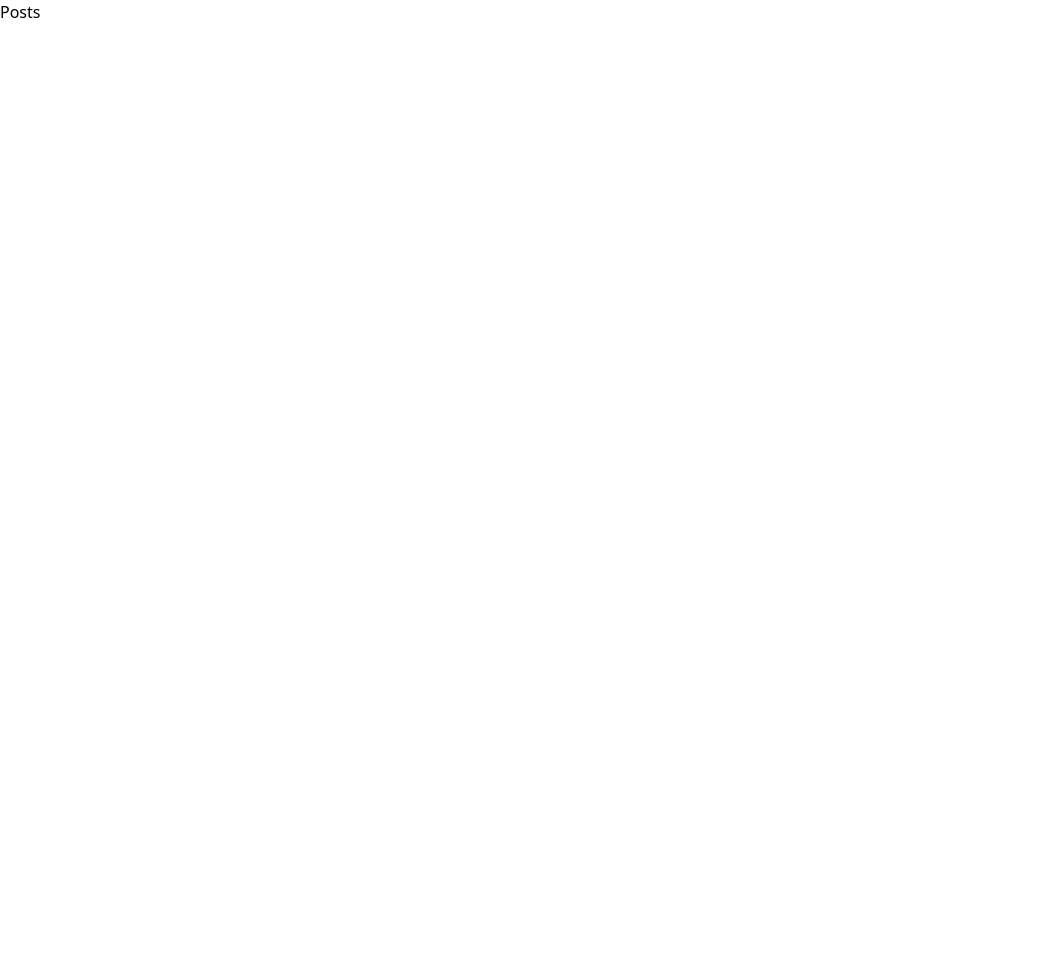
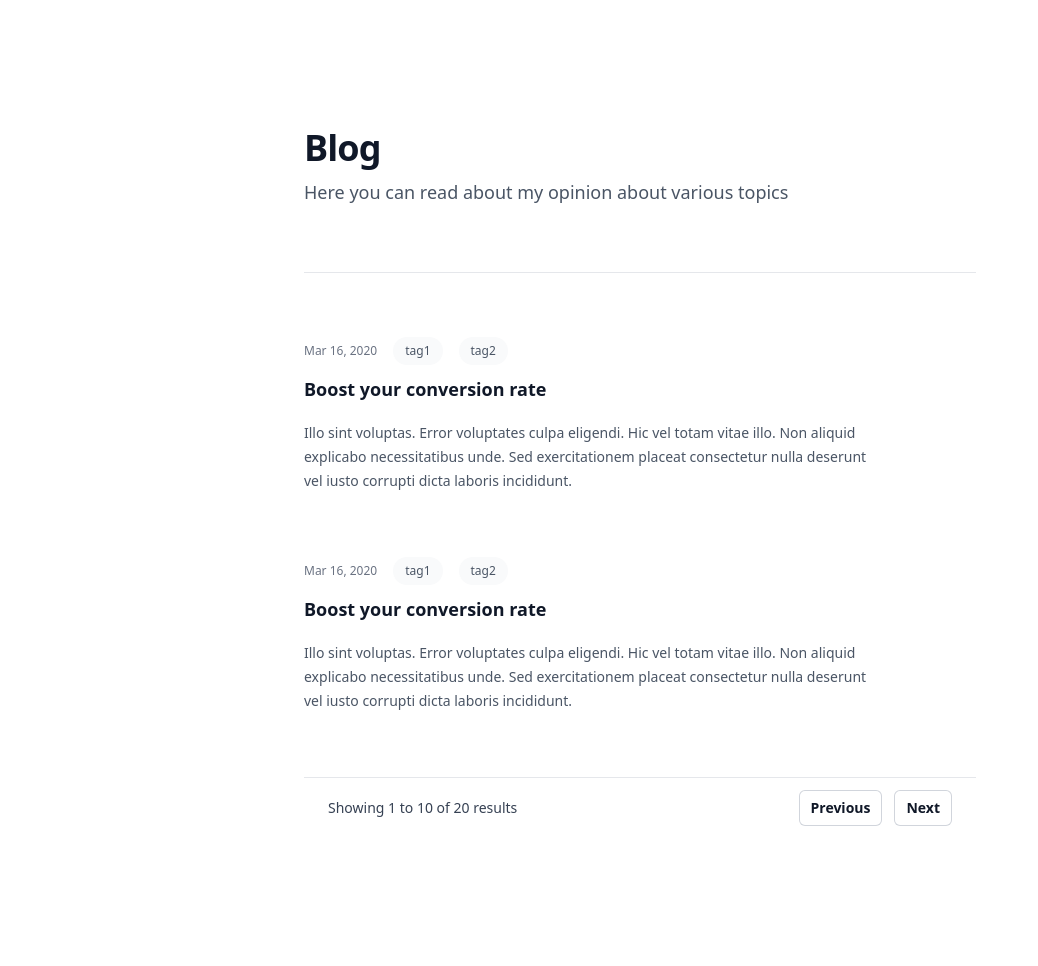
Before and after one commit to ImNickDDMe/myblog, a Django app: page /blog/ in a window 1280 px wide. Before the commit the part shown is almost empty. Shown: the whole page, without its empty margins (0-1038 px from the left). Before the commit the page ends 18 px from the top, so only its background shows below. Run offline with Django 5.2, Linux system fonts and the light colour scheme; some libraries are stand-ins or nearby versions.

Commit message:
Add Tailwind Template

```diff
--- a/blog/admin.py
+++ b/blog/admin.py
@@ -33,7 +33,7 @@ class PostAdmin(admin.ModelAdmin):
     list_display = ('title', 'slug', 'publish', 'view_author', 'status')
     list_filter = ('publish', 'status', 'created_at')
     search_fields = ['title', 'body']
-    prepopulated_fields = {'slug': ('title')}
+    prepopulated_fields = {'slug': ['title']}
     raw_id_fields = ['author']
     date_hierarchy = 'publish'
     ordering = ['status', 'publish']
--- a/blog/templates/post/post_details.html
+++ b/blog/templates/post/post_details.html
@@ -1,6 +1,6 @@
 {% extends 'base.html' %}
 
-{% block title %}Home{% endblock title %}
+{% block title %}Post Details{% endblock title %}
 
 {% block content %}
     <h1>Myblog</h1>
--- a/blog/templates/post/post_list.html
+++ b/blog/templates/post/post_list.html
@@ -3,5 +3,75 @@
 {% block title %}Posts{% endblock title %}
 
 {% block content %}
-    <h1>Posts</h1>
+    <div class="mt-10 space-y-16 border-t border-gray-200 pt-10 sm:mt-16 sm:pt-16">
+        <article class="flex max-w-xl flex-col items-start justify-between">
+            <div class="flex items-center gap-x-4 text-xs">
+                <time datetime="2020-03-16" class="text-gray-500">Mar 16, 2020</time>
+                <a href="{% url 'blog:post_list' %}"
+                    class="relative z-10 rounded-full bg-gray-50 px-3 py-1.5 font-medium text-gray-600 hover:bg-gray-100">tag1</a>
+                <a href="{% url 'blog:post_list' %}"
+                    class="relative z-10 rounded-full bg-gray-50 px-3 py-1.5 font-medium text-gray-600 hover:bg-gray-100">tag2</a>
+            </div>
+            <div class="group relative">
+                <h3 class="mt-3 text-lg font-semibold leading-6 text-gray-900 group-hover:text-gray-600">
+                    <a href="{% url 'blog:post_list' %}">
+                        <span class="absolute inset-0"></span>
+                        Boost your conversion rate
+                    </a>
+                </h3>
+                <p class="mt-5 line-clamp-3 text-sm leading-6 text-gray-600">Illo sint voluptas. Error
+                    voluptates culpa eligendi. Hic vel totam vitae illo. Non aliquid explicabo
+                    necessitatibus unde. Sed exercitationem placeat consectetur nulla deserunt vel iusto
+                    corrupti dicta laboris incididunt.</p>
+            </div>
+        </article>
+
+        <article class="flex max-w-xl flex-col items-start justify-between">
+            <div class="flex items-center gap-x-4 text-xs">
+                <time datetime="2020-03-16" class="text-gray-500">Mar 16, 2020</time>
+                <a href="{% url 'blog:post_list' %}"
+                    class="relative z-10 rounded-full bg-gray-50 px-3 py-1.5 font-medium text-gray-600 hover:bg-gray-100">tag1</a>
+                <a href="{% url 'blog:post_list' %}"
+                    class="relative z-10 rounded-full bg-gray-50 px-3 py-1.5 font-medium text-gray-600 hover:bg-gray-100">tag2</a>
+            </div>
+            <div class="group relative">
+                <h3 class="mt-3 text-lg font-semibold leading-6 text-gray-900 group-hover:text-gray-600">
+                    <a href="{% url 'blog:post_list' %}">
+                        <span class="absolute inset-0"></span>
+                        Boost your conversion rate
+                    </a>
+                </h3>
+                <p class="mt-5 line-clamp-3 text-sm leading-6 text-gray-600">Illo sint voluptas. Error
+                    voluptates culpa eligendi. Hic vel totam vitae illo. Non aliquid explicabo
+                    necessitatibus unde. Sed exercitationem placeat consectetur nulla deserunt vel iusto
+                    corrupti dicta laboris incididunt.</p>
+            </div>
+        </article>
+
+        <!-- More posts... -->
+
+        <!-- pagination.html -->
+        <nav class="flex items-center justify-between border-t border-gray-200 bg-white px-4 py-3 sm:px-6"
+        aria-label="Pagination">
+        <div class="hidden sm:block">
+            <p class="text-sm text-gray-700">
+                Showing
+                <span class="font-medium">1</span>
+                to
+                <span class="font-medium">10</span>
+                of
+                <span class="font-medium">20</span>
+                results
+            </p>
+        </div>
+        <div class="flex flex-1 justify-between sm:justify-end">
+            <a href="{% url 'blog:post_list' %}"
+                class="relative inline-flex items-center rounded-md bg-white px-3 py-2 text-sm font-semibold text-gray-900 ring-1 ring-inset ring-gray-300 hover:bg-gray-50 focus-visible:outline-offset-0">Previous</a>
+            <a href="{% url 'blog:post_list' %}"
+                class="relative ml-3 inline-flex items-center rounded-md bg-white px-3 py-2 text-sm font-semibold text-gray-900 ring-1 ring-inset ring-gray-300 hover:bg-gray-50 focus-visible:outline-offset-0">Next</a>
+        </div>
+    </nav>
+    <!-- end pagination.html -->
+
+    </div>
 {% endblock content %}
--- a/theme/static/css/dist/styles.css
+++ b/theme/static/css/dist/styles.css
@@ -1,4 +1,5 @@
 /*! tailwindcss v4.1.3 | MIT License | https://tailwindcss.com */
+@layer properties;
 @layer theme, base, components, utilities;
 @layer theme {
   :root, :host {
@@ -6,6 +7,34 @@
       "Segoe UI Emoji", "Segoe UI Symbol", "Noto Color Emoji";
     --font-mono: ui-monospace, SFMono-Regular, Menlo, Monaco, Consolas, "Liberation Mono",
       "Courier New", monospace;
+    --color-gray-50: oklch(98.5% 0.002 247.839);
+    --color-gray-100: oklch(96.7% 0.003 264.542);
+    --color-gray-200: oklch(92.8% 0.006 264.531);
+    --color-gray-300: oklch(87.2% 0.01 258.338);
+    --color-gray-500: oklch(55.1% 0.027 264.364);
+    --color-gray-600: oklch(44.6% 0.03 256.802);
+    --color-gray-700: oklch(37.3% 0.034 259.733);
+    --color-gray-900: oklch(21% 0.034 264.665);
+    --color-white: #fff;
+    --spacing: 0.25rem;
+    --container-xl: 36rem;
+    --container-2xl: 42rem;
+    --container-7xl: 80rem;
+    --text-xs: 0.75rem;
+    --text-xs--line-height: calc(1 / 0.75);
+    --text-sm: 0.875rem;
+    --text-sm--line-height: calc(1.25 / 0.875);
+    --text-lg: 1.125rem;
+    --text-lg--line-height: calc(1.75 / 1.125);
+    --text-3xl: 1.875rem;
+    --text-3xl--line-height: calc(2.25 / 1.875);
+    --text-4xl: 2.25rem;
+    --text-4xl--line-height: calc(2.5 / 2.25);
+    --font-weight-medium: 500;
+    --font-weight-semibold: 600;
+    --font-weight-bold: 700;
+    --tracking-tight: -0.025em;
+    --radius-md: 0.375rem;
     --default-font-family: var(--font-sans);
     --default-mono-font-family: var(--font-mono);
   }
@@ -158,10 +187,363 @@
   }
 }
 @layer utilities {
+  .absolute {
+    position: absolute;
+  }
+  .relative {
+    position: relative;
+  }
   .static {
     position: static;
+  }
+  .inset-0 {
+    inset: calc(var(--spacing) * 0);
+  }
+  .z-10 {
+    z-index: 10;
+  }
+  .mx-auto {
+    margin-inline: auto;
+  }
+  .mt-2 {
+    margin-top: calc(var(--spacing) * 2);
+  }
+  .mt-3 {
+    margin-top: calc(var(--spacing) * 3);
+  }
+  .mt-5 {
+    margin-top: calc(var(--spacing) * 5);
+  }
+  .mt-10 {
+    margin-top: calc(var(--spacing) * 10);
+  }
+  .ml-3 {
+    margin-left: calc(var(--spacing) * 3);
+  }
+  .line-clamp-3 {
+    overflow: hidden;
+    display: -webkit-box;
+    -webkit-box-orient: vertical;
+    -webkit-line-clamp: 3;
   }
   .block {
     display: block;
   }
+  .flex {
+    display: flex;
+  }
+  .hidden {
+    display: none;
+  }
+  .inline-flex {
+    display: inline-flex;
+  }
+  .max-w-2xl {
+    max-width: var(--container-2xl);
+  }
+  .max-w-7xl {
+    max-width: var(--container-7xl);
+  }
+  .max-w-xl {
+    max-width: var(--container-xl);
+  }
+  .flex-1 {
+    flex: 1;
+  }
+  .flex-col {
+    flex-direction: column;
+  }
+  .items-center {
+    align-items: center;
+  }
+  .items-start {
+    align-items: flex-start;
+  }
+  .justify-between {
+    justify-content: space-between;
+  }
+  :where(.space-y-16 > :not(:last-child)) {
+    --tw-space-y-reverse: 0;
+    margin-block-start: calc(calc(var(--spacing) * 16) * var(--tw-space-y-reverse));
+    margin-block-end: calc(calc(var(--spacing) * 16) * calc(1 - var(--tw-space-y-reverse)));
+  }
+  .gap-x-4 {
+    column-gap: calc(var(--spacing) * 4);
+  }
+  .rounded-full {
+    border-radius: calc(infinity * 1px);
+  }
+  .rounded-md {
+    border-radius: var(--radius-md);
+  }
+  .border-t {
+    border-top-style: var(--tw-border-style);
+    border-top-width: 1px;
+  }
+  .border-gray-200 {
+    border-color: var(--color-gray-200);
+  }
+  .bg-gray-50 {
+    background-color: var(--color-gray-50);
+  }
+  .bg-white {
+    background-color: var(--color-white);
+  }
+  .px-3 {
+    padding-inline: calc(var(--spacing) * 3);
+  }
+  .px-4 {
+    padding-inline: calc(var(--spacing) * 4);
+  }
+  .px-6 {
+    padding-inline: calc(var(--spacing) * 6);
+  }
+  .py-1\.5 {
+    padding-block: calc(var(--spacing) * 1.5);
+  }
+  .py-2 {
+    padding-block: calc(var(--spacing) * 2);
+  }
+  .py-3 {
+    padding-block: calc(var(--spacing) * 3);
+  }
+  .py-24 {
+    padding-block: calc(var(--spacing) * 24);
+  }
+  .pt-10 {
+    padding-top: calc(var(--spacing) * 10);
+  }
+  .text-3xl {
+    font-size: var(--text-3xl);
+    line-height: var(--tw-leading, var(--text-3xl--line-height));
+  }
+  .text-lg {
+    font-size: var(--text-lg);
+    line-height: var(--tw-leading, var(--text-lg--line-height));
+  }
+  .text-sm {
+    font-size: var(--text-sm);
+    line-height: var(--tw-leading, var(--text-sm--line-height));
+  }
+  .text-xs {
+    font-size: var(--text-xs);
+    line-height: var(--tw-leading, var(--text-xs--line-height));
+  }
+  .leading-6 {
+    --tw-leading: calc(var(--spacing) * 6);
+    line-height: calc(var(--spacing) * 6);
+  }
+  .leading-8 {
+    --tw-leading: calc(var(--spacing) * 8);
+    line-height: calc(var(--spacing) * 8);
+  }
+  .font-bold {
+    --tw-font-weight: var(--font-weight-bold);
+    font-weight: var(--font-weight-bold);
+  }
+  .font-medium {
+    --tw-font-weight: var(--font-weight-medium);
+    font-weight: var(--font-weight-medium);
+  }
+  .font-semibold {
+    --tw-font-weight: var(--font-weight-semibold);
+    font-weight: var(--font-weight-semibold);
+  }
+  .tracking-tight {
+    --tw-tracking: var(--tracking-tight);
+    letter-spacing: var(--tracking-tight);
+  }
+  .text-gray-500 {
+    color: var(--color-gray-500);
+  }
+  .text-gray-600 {
+    color: var(--color-gray-600);
+  }
+  .text-gray-700 {
+    color: var(--color-gray-700);
+  }
+  .text-gray-900 {
+    color: var(--color-gray-900);
+  }
+  .ring-1 {
+    --tw-ring-shadow: var(--tw-ring-inset,) 0 0 0 calc(1px + var(--tw-ring-offset-width)) var(--tw-ring-color, currentcolor);
+    box-shadow: var(--tw-inset-shadow), var(--tw-inset-ring-shadow), var(--tw-ring-offset-shadow), var(--tw-ring-shadow), var(--tw-shadow);
+  }
+  .ring-gray-300 {
+    --tw-ring-color: var(--color-gray-300);
+  }
+  .ring-inset {
+    --tw-ring-inset: inset;
+  }
+  @media (hover: hover) {
+    .group-hover\:text-gray-600:is(:where(.group):hover *) {
+      color: var(--color-gray-600);
+    }
+  }
+  @media (hover: hover) {
+    .hover\:bg-gray-50:hover {
+      background-color: var(--color-gray-50);
+    }
+  }
+  @media (hover: hover) {
+    .hover\:bg-gray-100:hover {
+      background-color: var(--color-gray-100);
+    }
+  }
+  .focus-visible\:outline-offset-0:focus-visible {
+    outline-offset: 0px;
+  }
+  @media (width >= 40rem) {
+    .sm\:mt-16 {
+      margin-top: calc(var(--spacing) * 16);
+    }
+  }
+  @media (width >= 40rem) {
+    .sm\:block {
+      display: block;
+    }
+  }
+  @media (width >= 40rem) {
+    .sm\:justify-end {
+      justify-content: flex-end;
+    }
+  }
+  @media (width >= 40rem) {
+    .sm\:px-6 {
+      padding-inline: calc(var(--spacing) * 6);
+    }
+  }
+  @media (width >= 40rem) {
+    .sm\:py-32 {
+      padding-block: calc(var(--spacing) * 32);
+    }
+  }
+  @media (width >= 40rem) {
+    .sm\:pt-16 {
+      padding-top: calc(var(--spacing) * 16);
+    }
+  }
+  @media (width >= 40rem) {
+    .sm\:text-4xl {
+      font-size: var(--text-4xl);
+      line-height: var(--tw-leading, var(--text-4xl--line-height));
+    }
+  }
+  @media (width >= 64rem) {
+    .lg\:px-8 {
+      padding-inline: calc(var(--spacing) * 8);
+    }
+  }
 }
+@property --tw-space-y-reverse {
+  syntax: "*";
+  inherits: false;
+  initial-value: 0;
+}
+@property --tw-border-style {
+  syntax: "*";
+  inherits: false;
+  initial-value: solid;
+}
+@property --tw-leading {
+  syntax: "*";
+  inherits: false;
+}
+@property --tw-font-weight {
+  syntax: "*";
+  inherits: false;
+}
+@property --tw-tracking {
+  syntax: "*";
+  inherits: false;
+}
+@property --tw-shadow {
+  syntax: "*";
+  inherits: false;
+  initial-value: 0 0 #0000;
+}
+@property --tw-shadow-color {
+  syntax: "*";
+  inherits: false;
+}
+@property --tw-shadow-alpha {
+  syntax: "<percentage>";
+  inherits: false;
+  initial-value: 100%;
+}
+@property --tw-inset-shadow {
+  syntax: "*";
+  inherits: false;
+  initial-value: 0 0 #0000;
+}
+@property --tw-inset-shadow-color {
+  syntax: "*";
+  inherits: false;
+}
+@property --tw-inset-shadow-alpha {
+  syntax: "<percentage>";
+  inherits: false;
+  initial-value: 100%;
+}
+@property --tw-ring-color {
+  syntax: "*";
+  inherits: false;
+}
+@property --tw-ring-shadow {
+  syntax: "*";
+  inherits: false;
+  initial-value: 0 0 #0000;
+}
+@property --tw-inset-ring-color {
+  syntax: "*";
+  inherits: false;
+}
+@property --tw-inset-ring-shadow {
+  syntax: "*";
+  inherits: false;
+  initial-value: 0 0 #0000;
+}
+@property --tw-ring-inset {
+  syntax: "*";
+  inherits: false;
+}
+@property --tw-ring-offset-width {
+  syntax: "<length>";
+  inherits: false;
+  initial-value: 0px;
+}
+@property --tw-ring-offset-color {
+  syntax: "*";
+  inherits: false;
+  initial-value: #fff;
+}
+@property --tw-ring-offset-shadow {
+  syntax: "*";
+  inherits: false;
+  initial-value: 0 0 #0000;
+}
+@layer properties {
+  @supports ((-webkit-hyphens: none) and (not (margin-trim: inline))) or ((-moz-orient: inline) and (not (color:rgb(from red r g b)))) {
+    *, ::before, ::after, ::backdrop {
+      --tw-space-y-reverse: 0;
+      --tw-border-style: solid;
+      --tw-leading: initial;
+      --tw-font-weight: initial;
+      --tw-tracking: initial;
+      --tw-shadow: 0 0 #0000;
+      --tw-shadow-color: initial;
+      --tw-shadow-alpha: 100%;
+      --tw-inset-shadow: 0 0 #0000;
+      --tw-inset-shadow-color: initial;
+      --tw-inset-shadow-alpha: 100%;
+      --tw-ring-color: initial;
+      --tw-ring-shadow: 0 0 #0000;
+      --tw-inset-ring-color: initial;
+      --tw-inset-ring-shadow: 0 0 #0000;
+      --tw-ring-inset: initial;
+      --tw-ring-offset-width: 0px;
+      --tw-ring-offset-color: #fff;
+      --tw-ring-offset-shadow: 0 0 #0000;
+    }
+  }
+}
--- a/theme/templates/base.html
+++ b/theme/templates/base.html
@@ -10,6 +10,17 @@
 	</head>
 
 	<body>
-		{% block content %}{% endblock content %}
+		<div class="bg-white py-24 sm:py-32">
+			<div class="mx-auto max-w-7xl px-6 lg:px-8">
+				<div class="mx-auto max-w-2xl">
+					<h2 class="text-3xl font-bold tracking-tight text-gray-900 sm:text-4xl">Blog</h2>
+					<p class="mt-2 text-lg leading-8 text-gray-600">
+						Here you can read about my opinion about various topics
+					</p>
+
+					{% block content %}{% endblock content %}
+				</div>
+			</div>
+		</div>
 	</body>
 </html>
```
